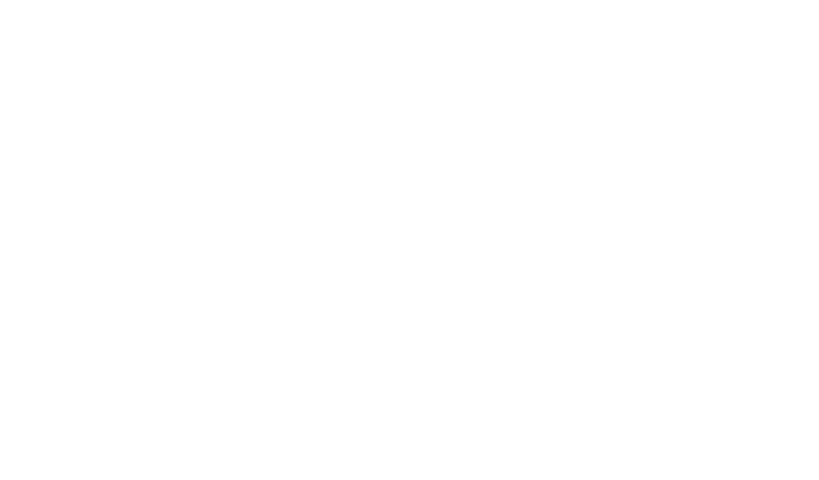
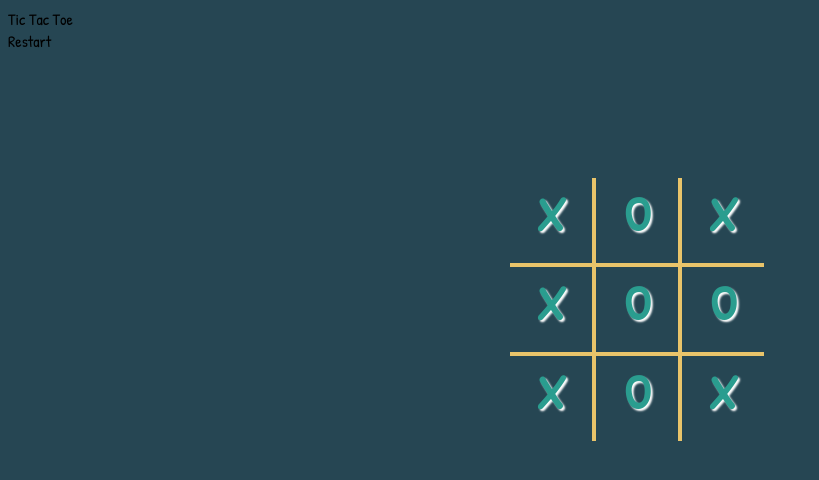
Before and after one commit to KhaledAbuarida/TicTacToeGame, a plain HTML site: page index.html in a window 1280 px wide. Shown: the whole page, without its empty margins (0-819 px from the left). Drawn offline with Linux system fonts and the light colour scheme.

Commit message:
creating the game board

```diff
--- a/index.html
+++ b/index.html
@@ -2,11 +2,27 @@
 <html lang="en">
 <head>
     <meta charset="UTF-8">
-    <meta http-equiv="X-UA-Compatible" content="IE=edge">
-    <meta name="viewport" content="width=device-width, initial-scale=1.0">
+    <link rel="stylesheet" href="style.css">
     <title>Tic Tac Toe</title>
 </head>
 <body>
+    <div class="container">
+        <div class="current_player">
+            Tic Tac Toe
+        </div>
+        <div class="btn">Restart</div>
+        <div class="game_board ">
+            <div class="box" id="0">X</div>
+            <div class="box" id="1">O</div>
+            <div class="box" id="2">X</div>
+            <div class="box" id="3">X</div>
+            <div class="box" id="4">O</div>
+            <div class="box" id="5">O</div>
+            <div class="box" id="6">X</div>
+            <div class="box" id="7">O</div>
+            <div class="box" id="8">X</div>
+        </div>
+    </div>
 
 </body>
 </html>
--- /dev/null
+++ b/style.css
@@ -0,0 +1,62 @@
+@import url('https://fonts.googleapis.com/css2?family=Patrick+Hand&display=swap');
+
+:root {
+    --blue: #264653;
+    --green: #2a9d8f;
+    --yellow: #e9c46a;
+}
+
+body {
+    background-color: var(--blue);
+    font-family: 'Patrick Hand', cursive;
+}
+
+.game_board {
+    margin: 10% auto;
+    width: 260px;
+    display: flex;
+    flex-wrap: wrap;
+}
+
+.box {
+    width : 82px;
+    height: 82px;
+    color: var(--green);
+    font-weight:900;
+    font-size: 3rem;
+    text-shadow:2px 2px 2px#fff;
+    border: 2px solid var(--yellow);
+    display: flex;
+    justify-content: center;
+    text-align: center;
+    padding-top: 3px;
+}
+
+.box:nth-child(3n){
+    border-right: none;
+}
+
+.box:nth-child(6) ~ .box{
+    border-bottom: none;
+}
+
+.box:nth-child(1),
+.box:nth-child(2),
+.box:nth-child(3){
+    border-top: none;
+}
+
+.box:nth-child(1),
+.box:nth-child(4),
+.box:nth-child(7){
+    border-left: none;
+}
+
+
+/* title and button */
+.btn {
+    margin: auto;
+}
+.current_player {
+    margin: auto;
+}
```
